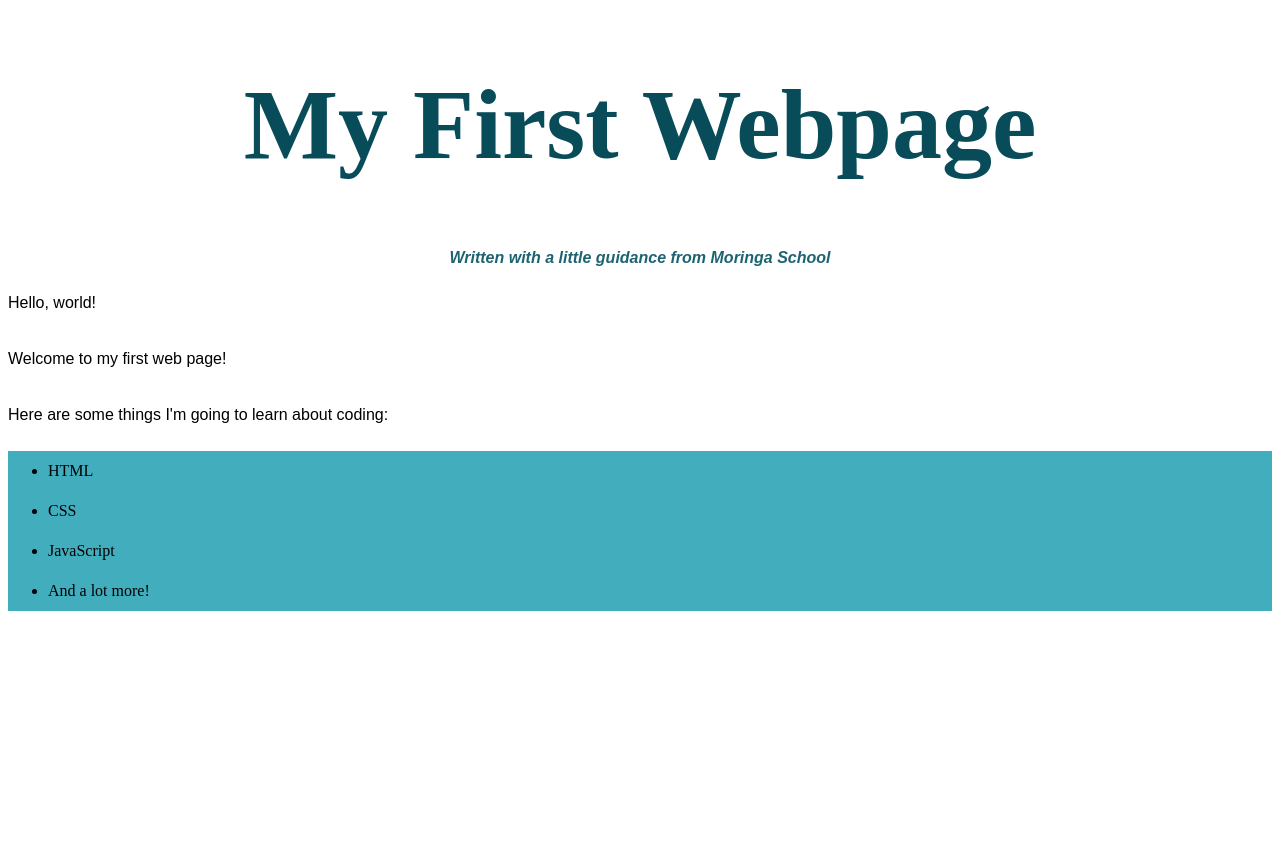
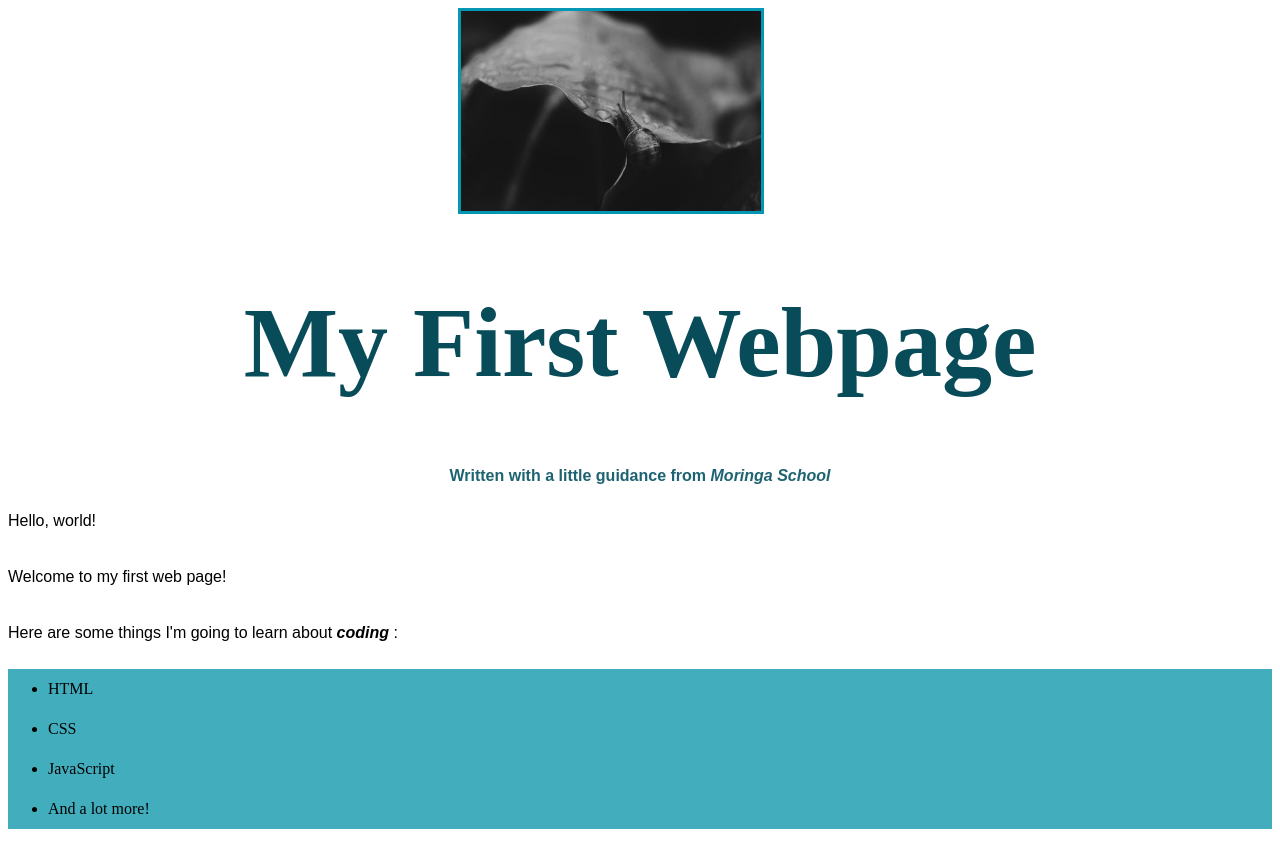
Before and after one commit to ma-za-kpe/my-first-webpage, a plain HTML site: page index.html in a window 1280 px wide. Before the commit the page ends 800 px from the top, so only its background shows below. Drawn offline with Linux system fonts and the light colour scheme.

Commit message:
add an image to symbolize a logo

```diff
--- a/css/first-website.css
+++ b/css/first-website.css
@@ -0,0 +1,6 @@
+img{
+  width: 300px;
+  height: 200px;
+  border: 3px solid #0497B4;
+  margin-left: 450px ;
+}
--- a/css/styles.css
+++ b/css/styles.css
@@ -5,7 +5,7 @@ h1{
 }
 h2 {
   font-size: 16px;
-  font-style: oblique;
+  font-style: normal;
   color: #1D6371;
   /*font-style: italic;*/
   text-align: center;
@@ -19,3 +19,9 @@ ul {
   line-height: 40px;
   background-color: #42ADBC;
 }
+strong{
+  font-style: italic;
+}
+em{
+  font-weight: bold;
+}
--- a/index.html
+++ b/index.html
@@ -7,13 +7,14 @@
     <link rel="stylesheet" type="text/css" href="css/first-website.css">
   </head>
   <body>
+    <img src="images/caterpilla.jpeg" alt= "this is a caterpilla on a leaf">
     <h1>My First Webpage</h1>
-    <h2>Written with a little guidance from Moringa School</h2>
+    <h2>Written with a little guidance from <strong>Moringa School</strong> </h2>
 
     <p>Hello, world!</p>
     <p>Welcome to my first web page!</p>
 
-    <p>Here are some things I'm going to learn about coding:</p>
+    <p>Here are some things I'm going to learn about <em>coding</em> :</p>
     <ul>
       <li>HTML</li>
       <li>CSS</li>
```
Also changed, not shown: fovorite-things.html (line endings or trailing spaces), images/caterpilla.jpeg (added).
